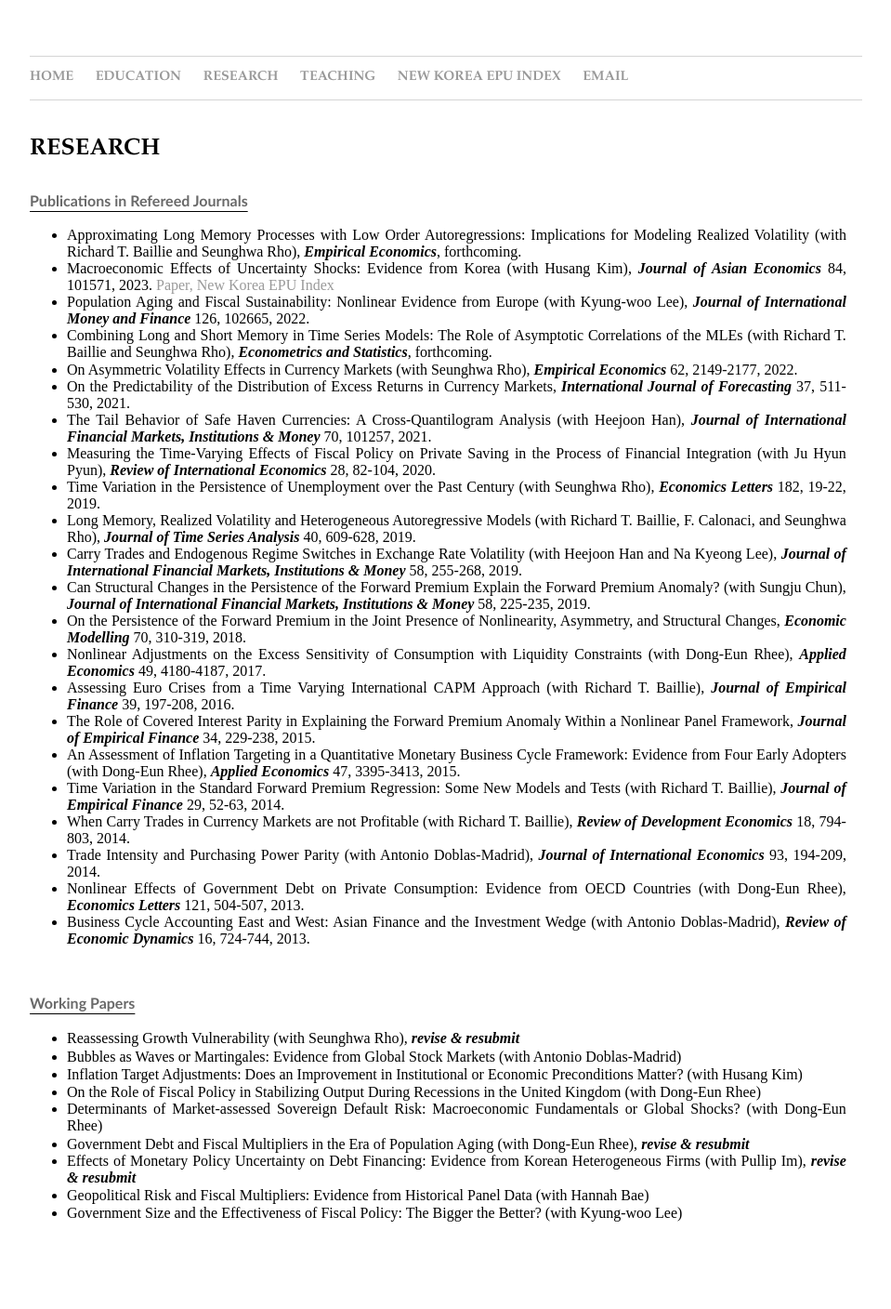
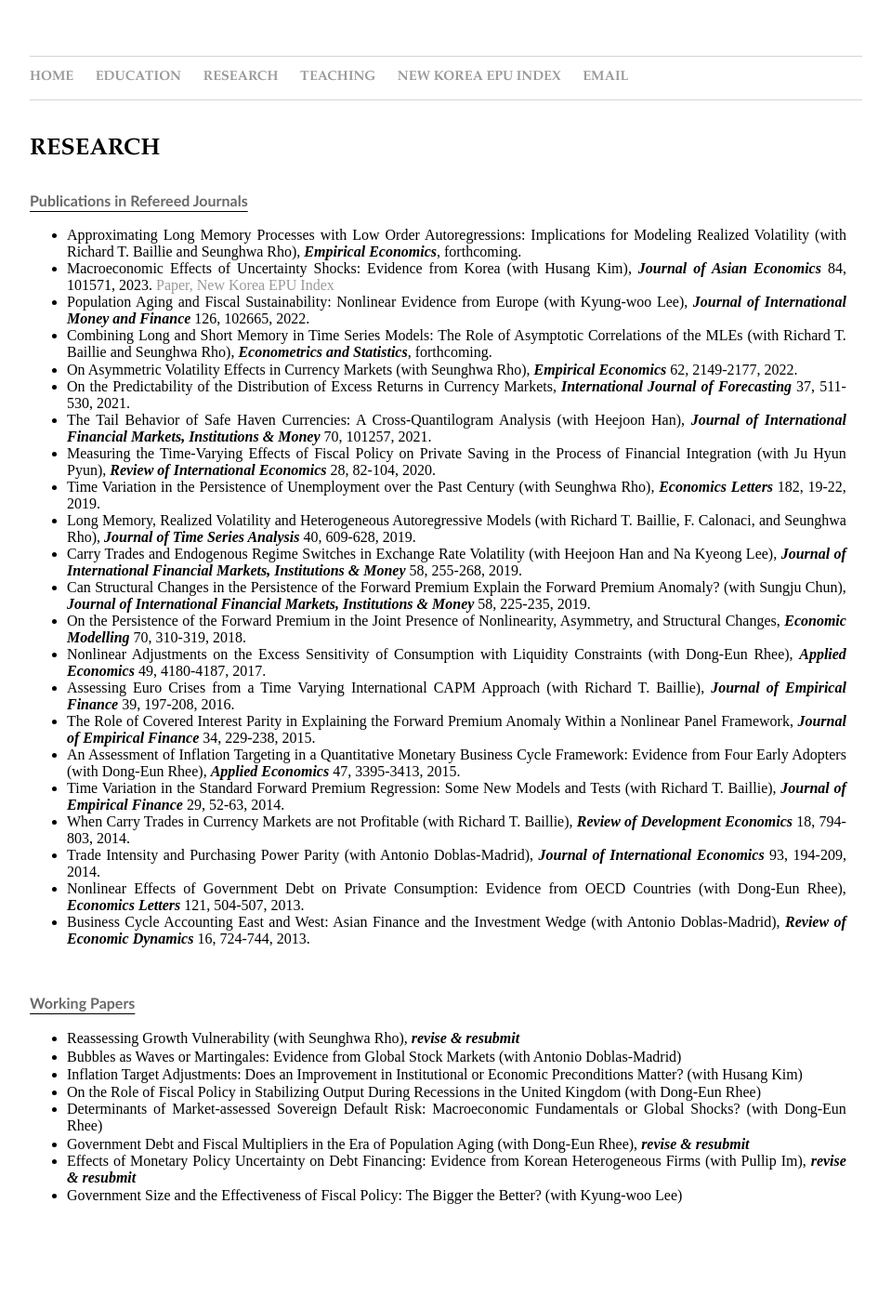
Before and after one commit to dooyeoncho/dooyeoncho.github.io, a Jekyll site: the page built from pages/research.html, in a window 1280 px wide. Shown: the whole page at 93% size, without its empty margins (160-1119 px from the left). Built offline with Jekyll 4.4.1, drawn with Linux system fonts in a browser that asks for light colours.

Commit message:
Update research.html

```diff
--- a/pages/research.html
+++ b/pages/research.html
@@ -59,7 +59,6 @@ span {
 		<span><li>Determinants of Market-assessed Sovereign Default Risk: Macroeconomic Fundamentals or Global Shocks? (with Dong-Eun Rhee)</li></span>
 		<span><li>Government Debt and Fiscal Multipliers in the Era of Population Aging (with Dong-Eun Rhee), <em property="italic"><b>revise & resubmit</b></em></li></span>
 		<span><li>Effects of Monetary Policy Uncertainty on Debt Financing: Evidence from Korean Heterogeneous Firms (with Pullip Im), <em property="italic"><b>revise & resubmit</b></em></li></span>
-		<span><li>Geopolitical Risk and Fiscal Multipliers: Evidence from Historical Panel Data (with Hannah Bae)</li></span>
 		<span><li>Government Size and the Effectiveness of Fiscal Policy: The Bigger the Better? (with Kyung-woo Lee)</li></span>
 	</ul>
 </div>&nbsp;&nbsp;&nbsp;&nbsp;&nbsp;&nbsp;
```
